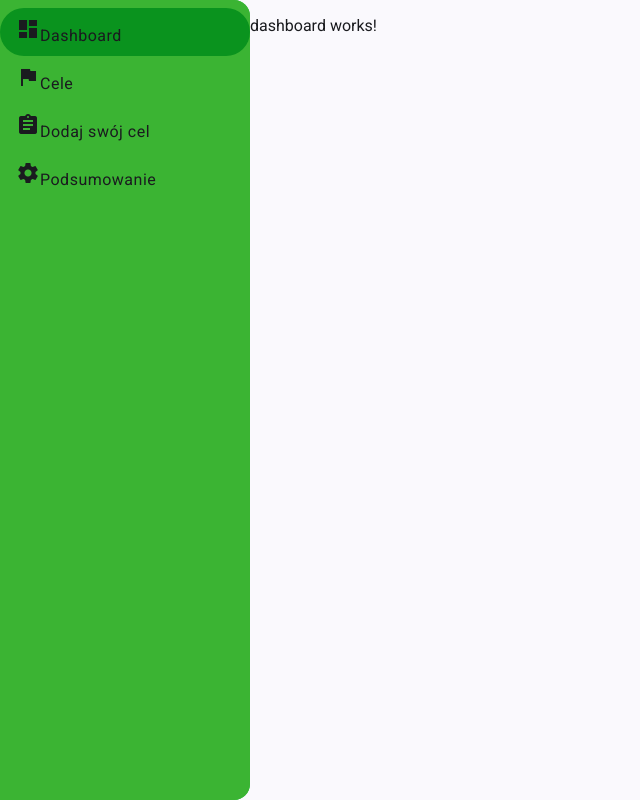
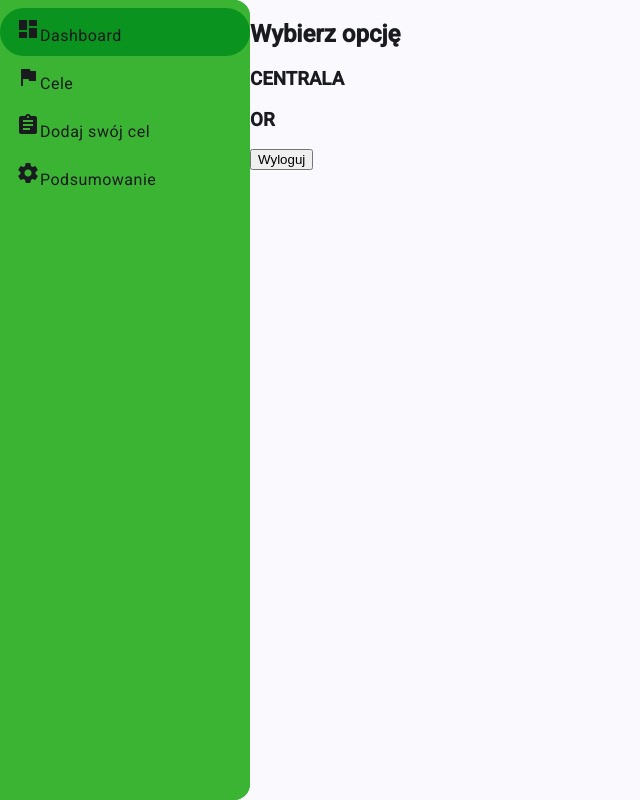
Before and after one commit to Aviatoradi/Projekt_Arimr, an Angular app: page /dashboard in a window 1280 px wide. Shown: the whole page, without its empty margins (0-640 px from the left). Built offline with nearby package versions, Linux system fonts and the light colour scheme; sample sign-in values are in the browser's storage.

Commit message:
Logownie

```diff
--- a/src/app/dashboard/dashboard.component.html
+++ b/src/app/dashboard/dashboard.component.html
@@ -1,40 +1,15 @@
-<mat-drawer-container class="example-container">
-    <mat-drawer mode="side" opened>
-        <div class="sidebar-header">
-            <mat-icon>shield</mat-icon>
-            <h3>CREATIVE TIM</h3>
-        </div>
-        <mat-divider></mat-divider>
+<div class="dashboard-container">
+    <h2>Wybierz opcję</h2>
 
-        <div class="user-info">
-            <img src="https://i.pravatar.cc/50" alt="User Image" class="user-image" />
-            <p>James Amos</p>
+    <div class="tiles">
+        <div class="tile" (click)="navigateTo('centrala')">
+            <h3>CENTRALA</h3>
         </div>
 
-        <mat-nav-list>
-            <mat-list-item>
-                <mat-icon>dashboard</mat-icon>
-                <span>Dashboard</span>
-            </mat-list-item>
-            <mat-list-item>
-                <mat-icon>image</mat-icon>
-                <span>Pages</span>
-                <mat-icon class="expand-icon">expand_more</mat-icon>
-            </mat-list-item>
-            <div class="nested-menu">
-                <mat-list-item>Pricing Page</mat-list-item>
-                <mat-list-item>Timeline Page</mat-list-item>
-                <mat-list-item>Login Page</mat-list-item>
-                <mat-list-item>Register Page</mat-list-item>
-            </div>
-            <mat-list-item>
-                <mat-icon>table_chart</mat-icon>
-                <span>Tables</span>
-            </mat-list-item>
-            <mat-list-item>
-                <mat-icon>map</mat-icon>
-                <span>Maps</span>
-            </mat-list-item>
-        </mat-nav-list>
-    </mat-drawer>
-</mat-drawer-container>
+        <div class="tile" (click)="navigateTo('or')">
+            <h3>OR</h3>
+        </div>
+    </div>
+
+    <button class="logout-btn" (click)="logout()">Wyloguj</button>
+</div>
--- a/src/app/dashboard/dashboard.component.ts
+++ b/src/app/dashboard/dashboard.component.ts
@@ -1,15 +1,29 @@
 import { Component } from '@angular/core';
+import { Router } from '@angular/router';
+import { AuthService } from '../services/auth.service';
 
 @Component({
   selector: 'app-dashboard',
-  imports: [],
-  template: `
-    <p>
-      dashboard works!
-    </p>
-  `,
-  styles: ``
+  standalone: true,
+  templateUrl: './dashboard.component.html',
+//styleUrls: ['./dashboard.component.scss']
 })
+
 export class DashboardComponent {
 
+
+  constructor(private router: Router, private authService: AuthService) {}
+
+  navigateTo(section: string) {
+    if (section === 'centrala') {
+      this.router.navigate(['/goals']); // ✅ Przekierowanie do goal-editor
+    } else if (section === 'or') {
+      this.router.navigate(['/tasks']); // ✅ Możesz zmienić ścieżkę na odpowiednią dla OR
+    }
+  }
+
+  logout() {
+    this.authService.logout();
+    this.router.navigate(['/login']); // 🚨 Przekierowanie do logowania po wylogowaniu
+  }
 }
--- /dev/null
+++ b/src/app/login/login.component.html
@@ -0,0 +1,13 @@
+<div class="login-container">
+    <h2>Logowanie</h2>
+    <form (ngSubmit)="login()">
+        <label for="username">Login</label>
+        <input type="text" id="username" [(ngModel)]="username" name="username" required>
+
+        <label for="password">Hasło</label>
+        <input type="password" id="password" [(ngModel)]="password" name="password" required>
+
+        <button type="submit">Zaloguj</button>
+        <p *ngIf="errorMessage" class="error">{{ errorMessage }}</p>
+    </form>
+</div>
--- /dev/null
+++ b/src/app/login/login.component.ts
@@ -0,0 +1,30 @@
+import { Component } from '@angular/core';
+import { Router } from '@angular/router';
+import { AuthService } from '../services/auth.service';
+import { FormsModule } from '@angular/forms'; // ✅ FormsModule dla ngModel
+import { CommonModule } from '@angular/common'; // ✅ CommonModule dla ngIf
+
+@Component({
+  selector: 'app-login',
+  standalone: true, // ✅ Używamy standalone component
+  templateUrl: './login.component.html',
+  // styleUrls: ['./login.component.scss'],
+  imports: [FormsModule, CommonModule] // ✅ Naprawione: dodane FormsModule i CommonModule!
+})
+
+
+export class LoginComponent {
+  username: string = '';
+  password: string = '';
+  errorMessage: string = '';
+
+  constructor(private authService: AuthService, private router: Router) { }
+
+  login() {
+    if (this.authService.login(this.username, this.password)) {
+      this.router.navigate(['/dashboard']); // ✅ Przekierowanie po zalogowaniu
+    } else {
+      this.errorMessage = 'Nieprawidłowy login lub hasło';
+    }
+  }
+}
--- /dev/null
+++ b/src/app/services/auth.guard.ts
@@ -0,0 +1,18 @@
+import { Injectable } from '@angular/core';
+import { CanActivate, Router } from '@angular/router';
+import { AuthService } from './auth.service';
+
+@Injectable({
+  providedIn: 'root',
+})
+export class AuthGuard implements CanActivate {
+  constructor(private authService: AuthService, private router: Router) {}
+
+  canActivate(): boolean {
+    if (this.authService.getLoggedInUser()) {
+      return true;
+    }
+    this.router.navigate(['/login']);
+    return false;
+  }
+}
--- /dev/null
+++ b/src/app/services/auth.service.ts
@@ -0,0 +1,26 @@
+import { Injectable } from '@angular/core';
+
+@Injectable({
+  providedIn: 'root'
+})
+export class AuthService {
+  private loggedInUser: string | null = null;
+
+  login(username: string, password: string): boolean {
+    if (username === 'admin' && password === 'password') {
+      this.loggedInUser = username;
+      localStorage.setItem('loggedInUser', username); // ✅ Przechowujemy sesję użytkownika
+      return true;
+    }
+    return false;
+  }
+
+  getLoggedInUser(): string | null {
+    return localStorage.getItem('loggedInUser'); // ✅ Pobieramy użytkownika z localStorage
+  }
+
+  logout(): void {
+    this.loggedInUser = null;
+    localStorage.removeItem('loggedInUser'); // ✅ Usuwamy sesję użytkownika
+  }
+}
```
Also changed, not shown: src/app/app.routes.ts (+11 -7 lines), src/app/login/login.component.scss (added).
